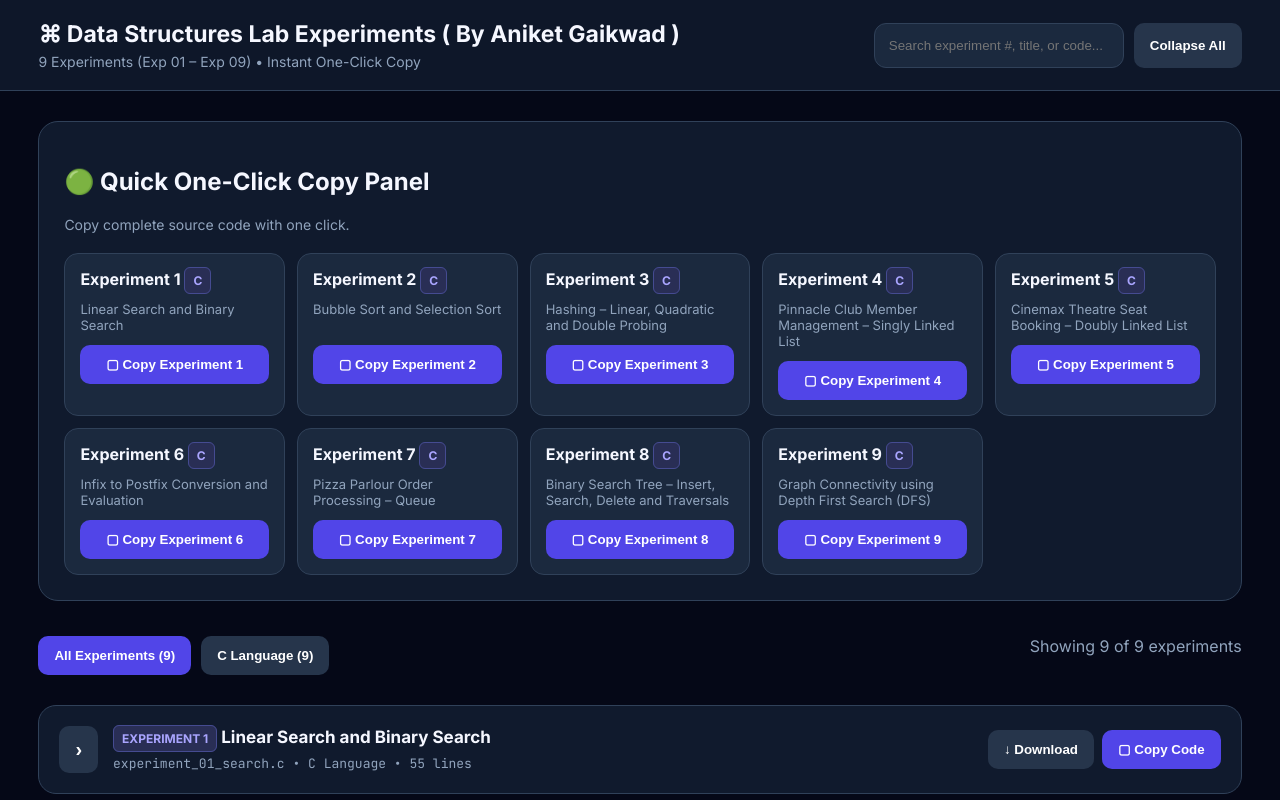
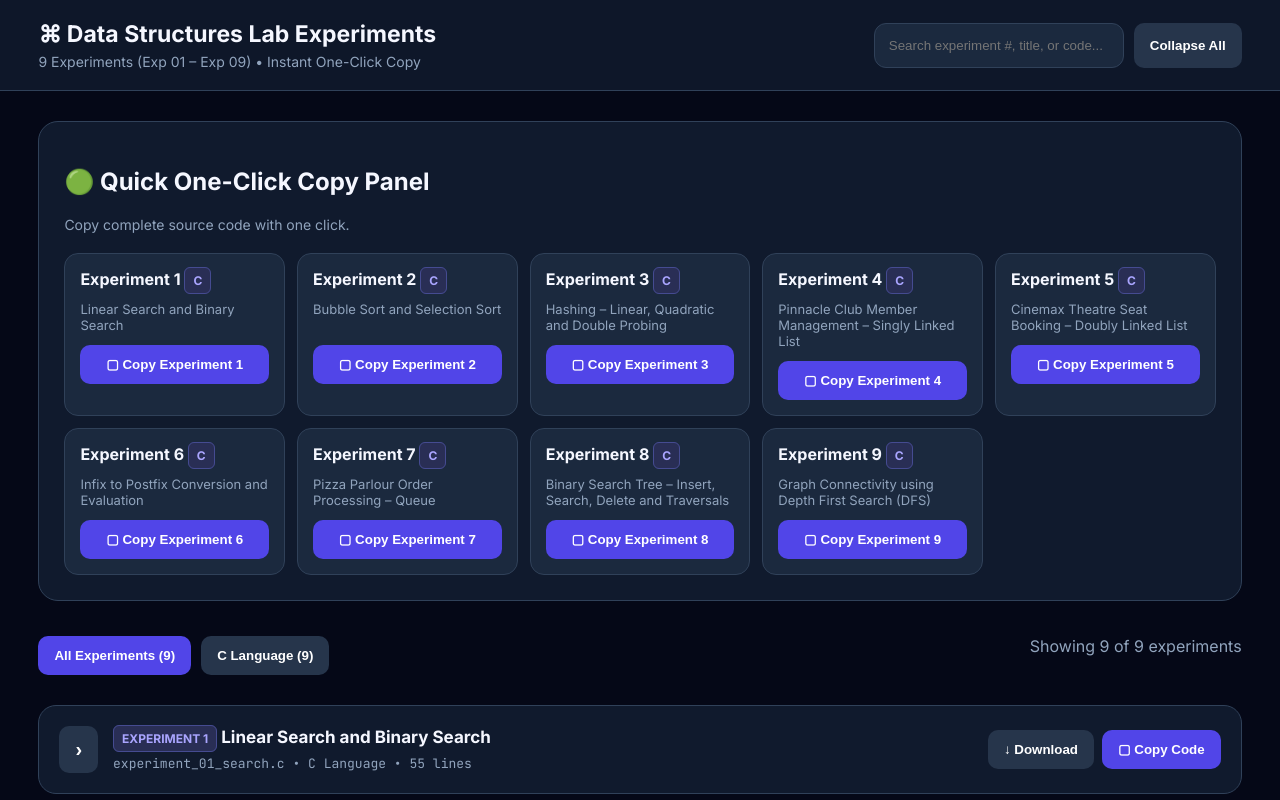
Before and after one commit to aniketgaikwad2517/aniket-ds, a plain HTML site: page index.html in a window 1280 px wide. Shown: the top 800 px of the page. Drawn offline with Linux system fonts and the light colour scheme.

Commit message:
Website updated

```diff
--- a/index.html
+++ b/index.html
@@ -176,7 +176,7 @@ footer {text-align:center;color:var(--muted);padding:25px}
 
 <header>
   <div>
-    <h1>⌘ Data Structures Lab Experiments ( By Aniket Gaikwad )</h1>
+    <h1>⌘ Data Structures Lab Experiments</h1>
     <div class="sub">9 Experiments (Exp 01 – Exp 09) • Instant One-Click Copy</div>
   </div>
 
```
